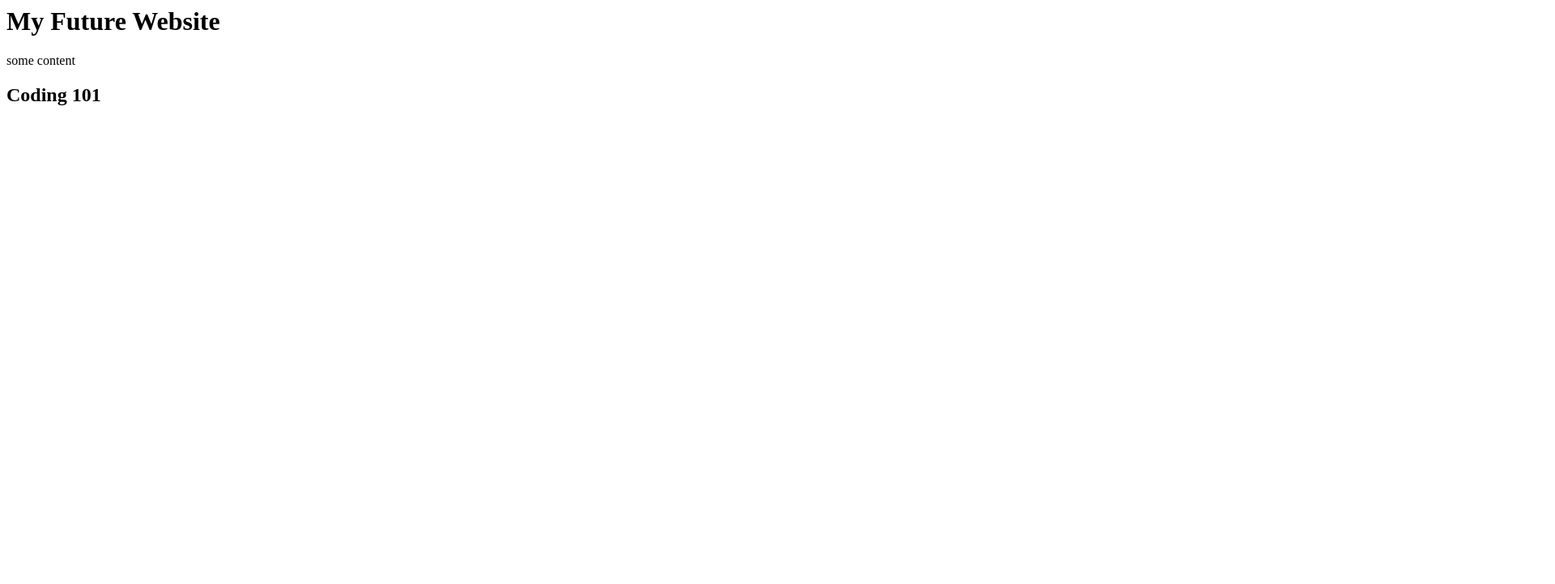
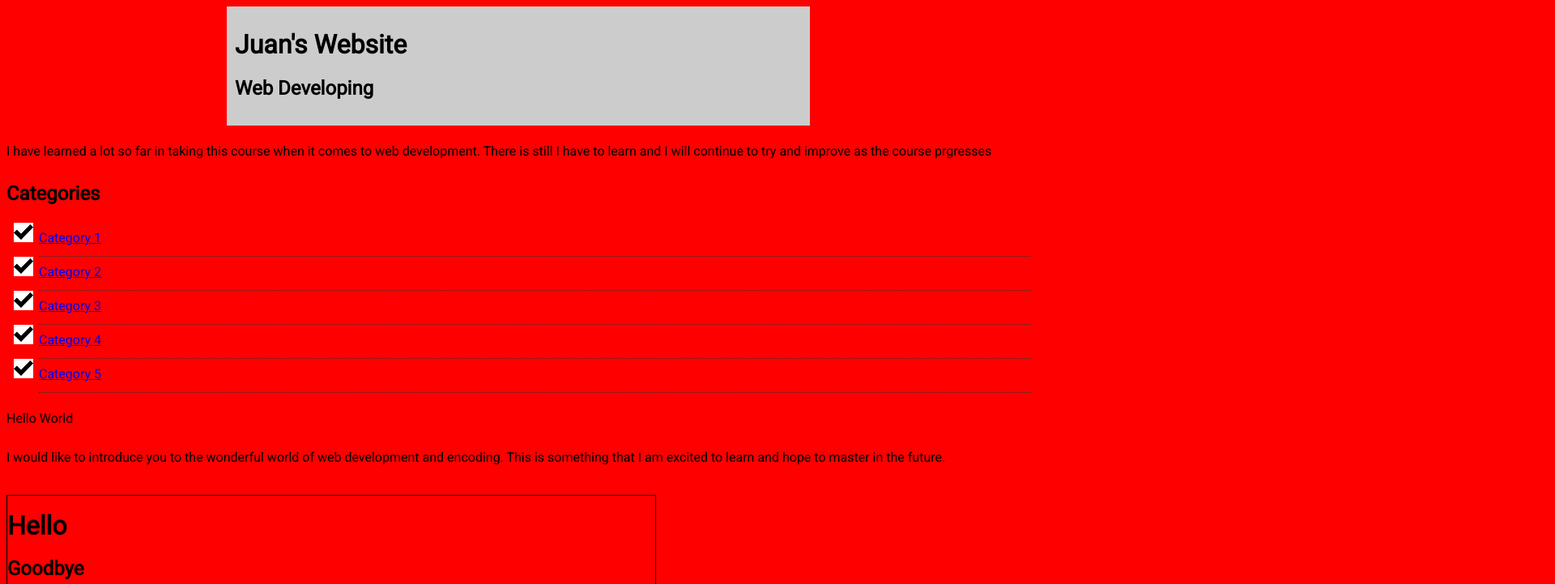
Before and after one commit to JohnnyDanko/JohnnyDanko.github.io, a plain HTML site: page index.html in a window 1280 px wide. Shown: the top 721 px of the page at 81% size, 1920 px wide, since content can reach past the window. Drawn offline with Linux system fonts and the light colour scheme; files that its build step writes are made by us from their sources; files whose address does not match are found by name.

Commit message:
updating index.html

```diff
--- a/index.html
+++ b/index.html
@@ -1,3 +1,43 @@
-<h1>My Future Website</h1>
-<p>some content</p>
-<h2>Coding 101</h2>
+<!DOCTYPE html>
+<html lang="en">
+<head>
+    <meta charset="UTF-8">
+    <meta name="viewport" content="width=device-width, initial-scale=1.0">
+    <meta http-equiv="X-UA-Compatible" content="ie=edge">
+    <Link rel="stylesheet" href="css/style.css">
+    <link href="https://fonts.googleapis.com/css?family=Roboto&display=swap" rel="stylesheet">
+    <title>Juan's Website</title>
+</head>
+<body>
+    <div class="container">
+        <h1>Juan's Website</h1>
+        <h2>Web Developing</h2>
+    </div>
+</body>
+<p>I have learned a lot so far in taking this course when it comes to web development.
+ There is still I have to learn and I will continue to try and improve as the course prgresses
+</p>
+
+<div class="categories">
+        <h2>Categories</h2>
+        <ul>
+            <li><a href="#">Category 1</a></li>
+            <li><a href="#">Category 2</a></li>
+            <li><a href="#">Category 3</a></li>
+            <li><a href="#">Category 4</a></li>
+            <li><a href="test.html">Category 5</a></li>
+        </ul>
+    </div>
+
+    <div class="box1"
+        <h1>Hello World</h1>
+            <p>I would like to introduce you to the wonderful world of web development and encoding.
+            This is something that I am excited to learn and hope to master in the future.</p>
+        </div>
+
+        <div class="p-box">
+                <h1>Hello</h1>
+                <h2>Goodbye</h2>
+                <img src="C:\Users\Johnny\CIT82FA19\juanv_private\lectures\css\css\images\lake.jpg" alt="">
+            </div>
+</html>
```
